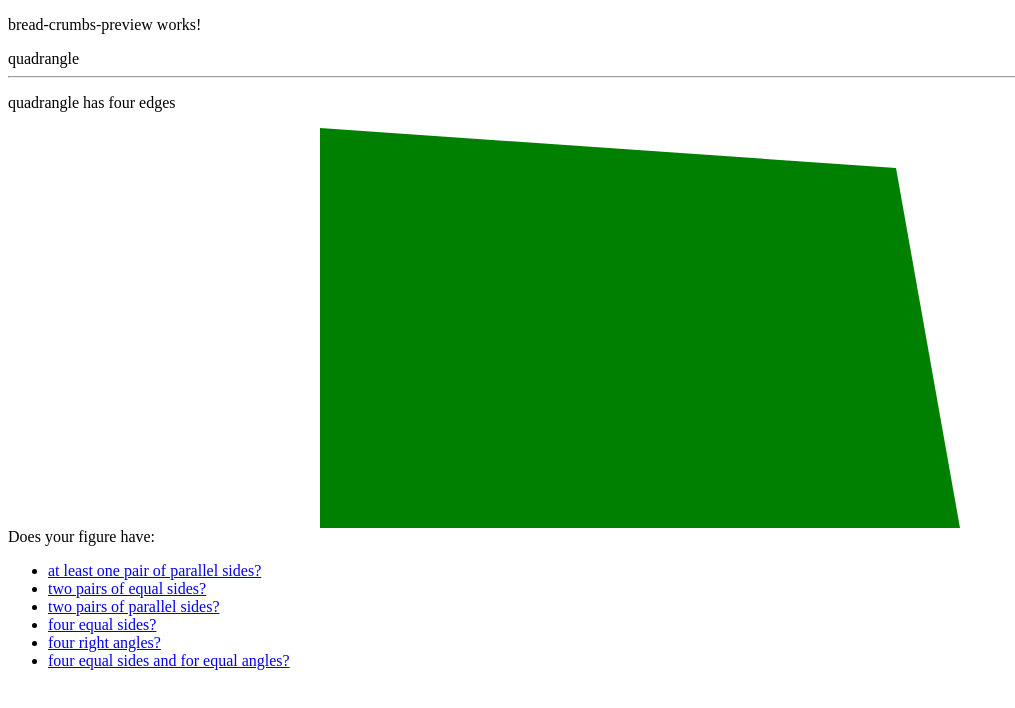
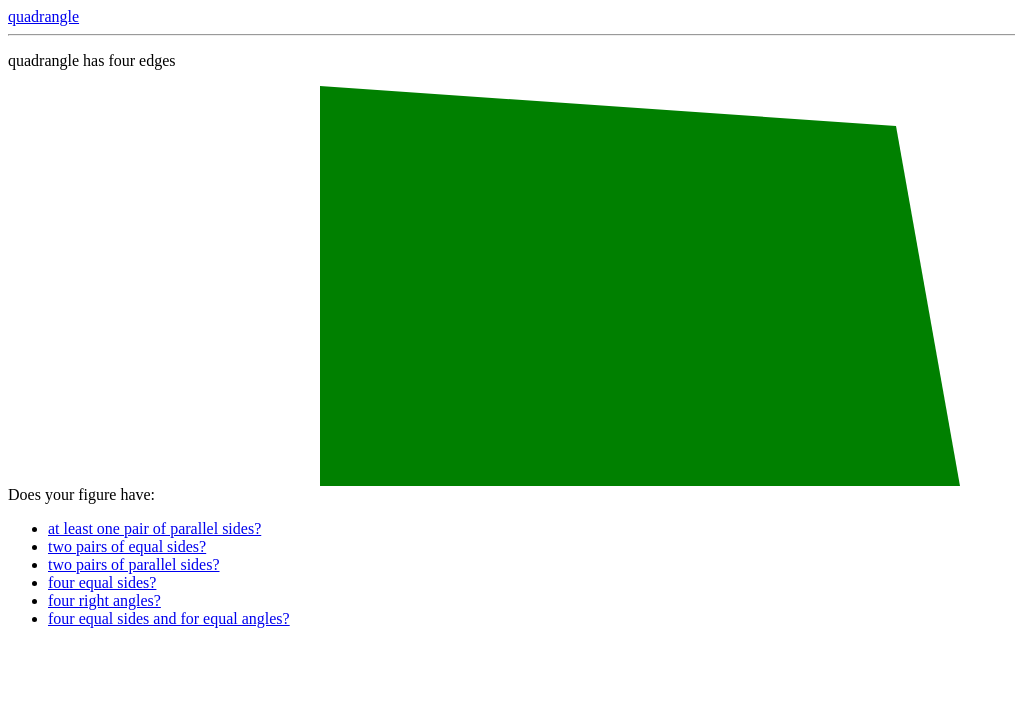
Before and after one commit to bugdevourer/Breadcrumbs, an Angular app in the folder BreadCrumbsDemo/: page /quadrangle in a window 1280 px wide. Shown: the top 708 px of the page, without its empty margins (0-1015 px from the left). Built offline with nearby package versions, Linux system fonts and the light colour scheme.

Commit message:
breadcrumbs preview working

```diff
--- a/BreadCrumbsDemo/src/app/bread-crumbs-logic/bread-crumbs.service.ts
+++ b/BreadCrumbsDemo/src/app/bread-crumbs-logic/bread-crumbs.service.ts
@@ -24,7 +24,7 @@ export class BreadCrumbsService {
             });
     }
 
-    private createBreadcrumbs(route: ActivatedRoute, url: string = '#', breadcrumbs: BreadCrumb[] = []): BreadCrumb[] {
+    private createBreadcrumbs(route: ActivatedRoute, url: string = '', breadcrumbs: BreadCrumb[] = []): BreadCrumb[] {
 
         const children: ActivatedRoute[] = route.children;
 
@@ -44,7 +44,6 @@ export class BreadCrumbsService {
                 }
             }
 
-
             return this.createBreadcrumbs(child, url, breadcrumbs);
         }
     }
--- a/BreadCrumbsDemo/src/app/bread-crumbs-preview/bread-crumbs-preview.component.html
+++ b/BreadCrumbsDemo/src/app/bread-crumbs-preview/bread-crumbs-preview.component.html
@@ -1,5 +1,8 @@
-<p>bread-crumbs-preview works!</p>
-
-<div *ngFor="let breadCrumb of breadCrumbs">
-    {{breadCrumb.label}}
+<div class="bread-crumbs-container">
+    <div *ngFor="let breadCrumb of breadCrumbs, let last = last">
+        <a [routerLink]="[breadCrumb.url]">
+            {{breadCrumb.label}}
+        </a>
+        <span *ngIf="!last">=></span>
+    </div>
 </div>
--- a/BreadCrumbsDemo/src/app/bread-crumbs-preview/bread-crumbs-preview.component.scss
+++ b/BreadCrumbsDemo/src/app/bread-crumbs-preview/bread-crumbs-preview.component.scss
@@ -0,0 +1,7 @@
+.bread-crumbs-container{
+    display: flex;
+
+    span{
+        margin: 0 16px;
+    }
+}
--- a/BreadCrumbsDemo/src/app/bread-crumbs-preview/bread-crumbs-preview.module.ts
+++ b/BreadCrumbsDemo/src/app/bread-crumbs-preview/bread-crumbs-preview.module.ts
@@ -1,11 +1,13 @@
 import { NgModule } from '@angular/core';
 import { CommonModule } from '@angular/common';
 import { BreadCrumbsPreviewComponent } from './bread-crumbs-preview.component';
+import { RouterModule } from '@angular/router';
 
 @NgModule({
   declarations: [BreadCrumbsPreviewComponent],
   imports: [
-    CommonModule
+    CommonModule,
+    RouterModule
   ],
   exports: [BreadCrumbsPreviewComponent]
 })
```
